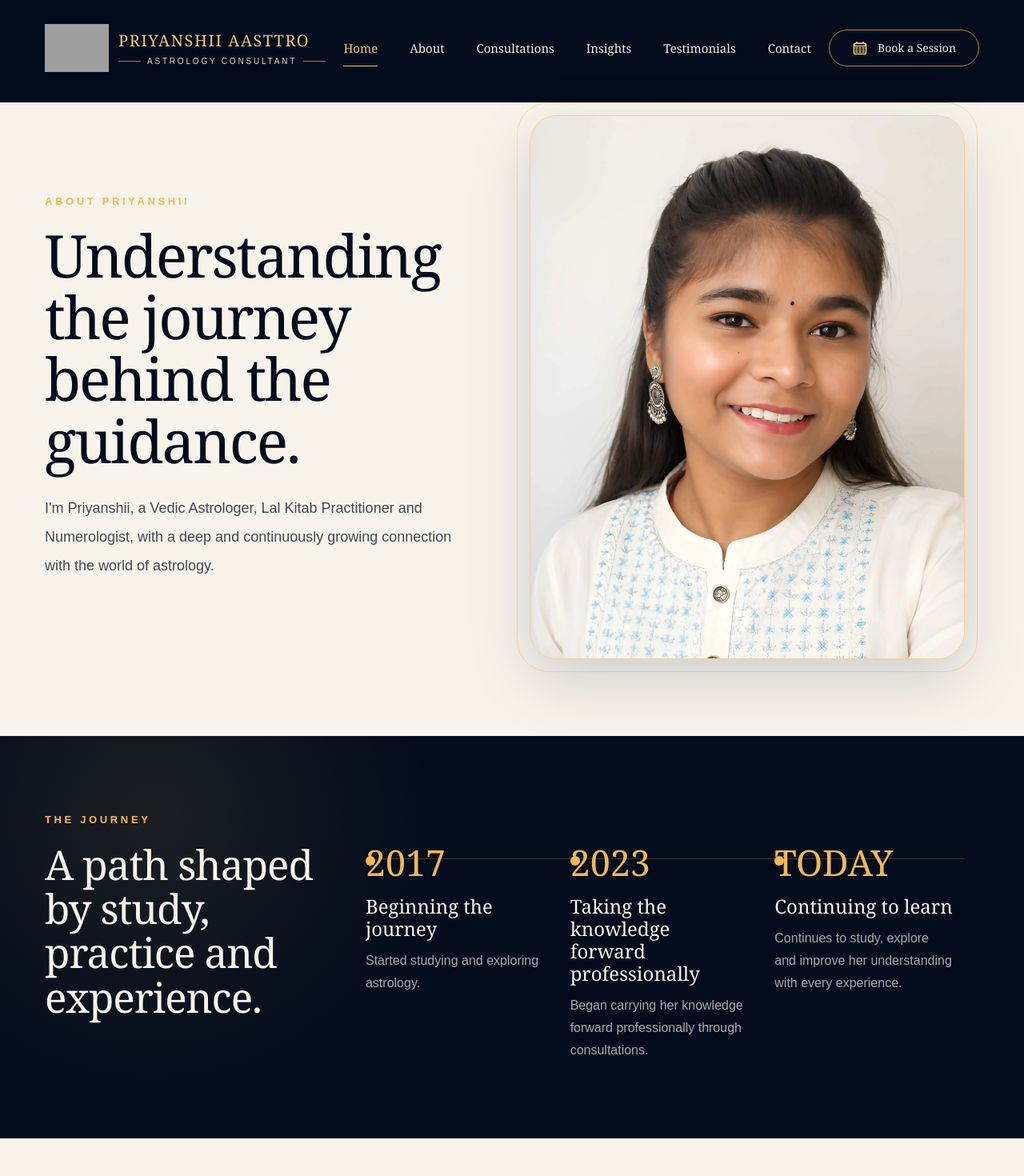
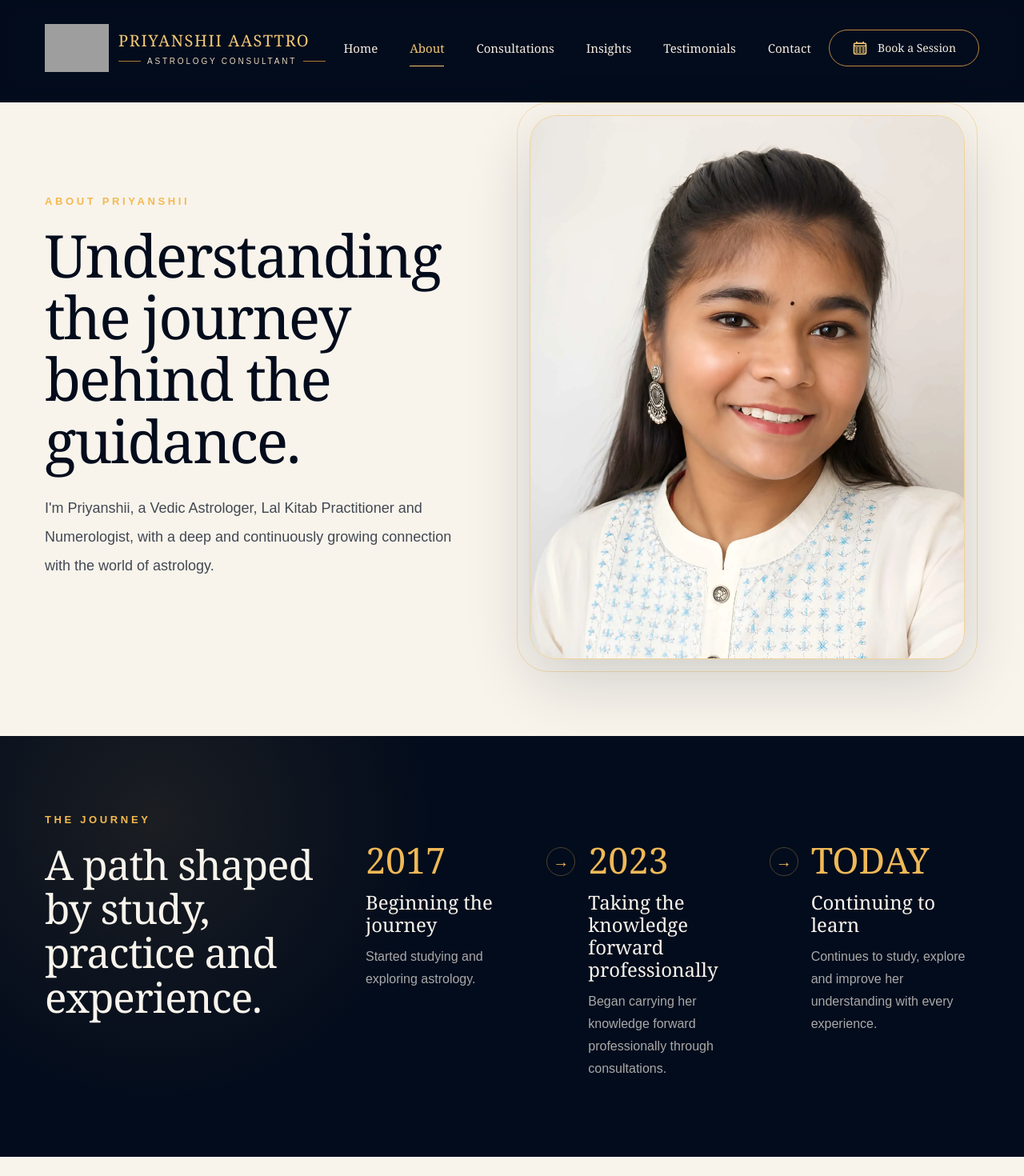
Before and after one commit to MilanS56/astropriyanshi, a Next.js app in the folder frontend/: page /about in a window 1280 px wide. Shown: the top 1470 px of the page at 80% size. Built offline with nearby package versions, Linux system fonts and the light colour scheme; grey boxes are pictures that could not be loaded.

Commit message:
fixed the about page according to new content

```diff
--- a/frontend/app/about/page.tsx
+++ b/frontend/app/about/page.tsx
@@ -1,4 +1,5 @@
 import type { Metadata } from "next";
+import Link from "next/link";
 import Navbar from "@/components/layout/Navbar";
 import Footer from "@/components/layout/Footer";
 
@@ -112,16 +113,32 @@ export default function AboutPage() {
               <h2 className="font-serif text-[2.35rem] leading-[1.08] tracking-[-0.02em] md:text-[3.2rem]">
                 A path shaped by study, practice and experience.
               </h2>
-              <div className="relative grid gap-8 md:grid-cols-3 md:gap-0">
-                <div className="absolute left-[1.15rem] top-5 hidden h-px w-[calc(100%-2.3rem)] bg-[#F0B957]/25 md:block" />
+              <div className="grid gap-5 md:grid-cols-[minmax(0,1fr)_auto_minmax(0,1fr)_auto_minmax(0,1fr)] md:items-start md:gap-4">
                 {timeline.map((item, index) => (
-                  <article key={item.year} className="relative border-l border-[#F0B957]/20 pl-8 md:border-l-0 md:pl-0 md:pr-8">
-                    <span className="absolute -left-[0.34rem] top-1 h-3 w-3 rounded-full bg-[#F0B957] md:left-0 md:top-[1.05rem]" />
-                    <p className="font-serif text-4xl text-[#F0B957] md:text-[2.8rem]">{item.year}</p>
-                    <h3 className="mt-4 font-serif text-xl leading-7 text-[#f8f4ec] md:text-2xl">{item.title}</h3>
-                    <p className="mt-3 max-w-sm text-sm leading-7 text-[#f8f4ec]/68 md:text-base">{item.text}</p>
-                    {index < timeline.length - 1 && <div className="mt-8 h-px bg-[#f8f4ec]/10 md:hidden" />}
-                  </article>
+                  <div key={item.year} className="contents">
+                    <article className="relative py-2 md:py-0">
+                      <p className="font-serif text-4xl leading-none text-[#F0B957] md:text-[2.65rem] lg:text-[2.8rem]">
+                        {item.year}
+                      </p>
+                      <h3 className="mt-4 font-serif text-xl leading-7 text-[#f8f4ec] md:text-[1.35rem] lg:text-2xl">
+                        {item.title}
+                      </h3>
+                      <p className="mt-3 max-w-sm text-sm leading-7 text-[#f8f4ec]/68 md:text-[15px] lg:text-base">
+                        {item.text}
+                      </p>
+                    </article>
+
+                    {index < timeline.length - 1 && (
+                      <div
+                        aria-hidden="true"
+                        className="flex items-center justify-center py-1 md:pt-1.5"
+                      >
+                        <span className="flex h-9 w-9 rotate-90 items-center justify-center rounded-full border border-[#F0B957]/30 font-serif text-xl text-[#F0B957] md:rotate-0">
+                          &rarr;
+                        </span>
+                      </div>
+                    )}
+                  </div>
                 ))}
               </div>
             </div>
@@ -215,9 +232,9 @@ export default function AboutPage() {
             <p className="mx-auto mt-6 max-w-[46rem] text-base leading-8 text-[#030c1c]/72 md:text-[17px]">
               If you are looking for someone to understand your concerns through the perspective of Vedic Astrology, Lal Kitab or Numerology, I am here to guide you in exploring your situation with greater clarity and understanding.
             </p>
-            <a href="/consultations" className="mt-8 inline-flex min-h-14 items-center justify-center rounded-full bg-[#F0B957] px-8 font-serif text-[15px] text-[#030c1c] transition duration-300 hover:-translate-y-0.5 hover:bg-[#f4b94f] focus:outline-none focus:ring-2 focus:ring-[#030c1c] focus:ring-offset-4 focus:ring-offset-[#f8f4ec]">
+            <Link href="/consultations" className="mt-8 inline-flex min-h-14 items-center justify-center rounded-full bg-[#F0B957] px-8 font-serif text-[15px] text-[#030c1c] transition duration-300 hover:-translate-y-0.5 hover:bg-[#f4b94f] focus:outline-none focus:ring-2 focus:ring-[#030c1c] focus:ring-offset-4 focus:ring-offset-[#f8f4ec]">
               Book a Consultation&nbsp;&rarr;
-            </a>
+            </Link>
           </div>
         </section>
       </main>
--- a/frontend/components/home/Contact.tsx
+++ b/frontend/components/home/Contact.tsx
@@ -237,7 +237,7 @@ export function Contact() {
             <button
               type="submit"
               disabled={status === "submitting"}
-              className="group inline-flex min-h-14 w-full max-w-[18rem] items-center justify-center gap-4 rounded-full bg-[#F0B957] px-8 py-4 font-serif text-[15px] text-[#030c1c] transition duration-300 hover:-translate-y-0.5 hover:bg-[#f4b94f] focus:outline-none focus:ring-2 focus:ring-[#F0B957] focus:ring-offset-4 focus:ring-offset-[#030c1c] disabled:cursor-not-allowed disabled:opacity-70 sm:w-auto"
+              className="group mx-auto inline-flex min-h-14 w-full max-w-[18rem] items-center justify-center gap-4 rounded-full bg-[#F0B957] px-8 py-4 font-serif text-[15px] text-[#030c1c] transition duration-300 hover:-translate-y-0.5 hover:bg-[#f4b94f] focus:outline-none focus:ring-2 focus:ring-[#F0B957] focus:ring-offset-4 focus:ring-offset-[#030c1c] disabled:cursor-not-allowed disabled:opacity-70 sm:mx-0 sm:w-auto"
             >
               <span>{status === "submitting" ? "Preparing" : "Send Message"}</span>
               <span className="text-xl transition-transform duration-300 group-hover:translate-x-1">
@@ -246,7 +246,7 @@ export function Contact() {
             </button>
 
             <p
-              className="min-h-6 text-sm leading-6 text-[#f8f4ec]/62"
+              className="min-h-6 text-center text-sm leading-6 text-[#f8f4ec]/62 sm:text-left"
               aria-live="polite"
             >
               {status === "success"
--- a/frontend/components/layout/Footer.tsx
+++ b/frontend/components/layout/Footer.tsx
@@ -1,8 +1,10 @@
+import Link from "next/link";
+
 const footerLinks = [
   { label: "Home", href: "/" },
-  { label: "About", href: "#about-priyanshii-heading" },
+  { label: "About", href: "/about" },
   { label: "Consultations", href: "/consultations" },
-  { label: "Contact", href: "#contact" },
+  { label: "Contact", href: "/#contact" },
 ];
 
 export function Footer() {
@@ -11,7 +13,7 @@ export function Footer() {
       <div className="mx-auto max-w-[1440px]">
         <div className="grid gap-6 md:grid-cols-[auto_1fr] md:items-center md:gap-x-10 md:gap-y-5 lg:grid-cols-[1fr_auto_1fr] lg:gap-x-12">
           <div className="justify-self-start">
-            <a
+            <Link
               href="/"
               className="inline-flex items-center gap-2.5"
               aria-label="Priyanshii Aasttro home"
@@ -31,7 +33,7 @@ export function Footer() {
                   ASTROLOGY CONSULTANT
                 </span>
               </span>
-            </a>
+            </Link>
           </div>
 
           <p className="max-w-[18rem] text-sm leading-6 text-[#030c1c]/68 md:col-span-2 md:max-w-md lg:col-span-1 lg:max-w-none lg:justify-self-center lg:whitespace-nowrap lg:text-center">
@@ -43,13 +45,13 @@ export function Footer() {
             className="flex flex-wrap items-center gap-x-6 gap-y-1 text-sm text-[#030c1c]/75 min-[360px]:gap-x-6 min-[360px]:gap-y-2 sm:gap-x-8 md:justify-end lg:flex-nowrap lg:gap-x-8 lg:justify-self-end"
           >
             {footerLinks.map((link) => (
-              <a
+              <Link
                 key={link.label}
                 href={link.href}
                 className="rounded-full py-2 font-serif transition-colors duration-300 hover:text-[#f4b94f] focus:outline-none focus:ring-2 focus:ring-[#F0B957] focus:ring-offset-4 focus:ring-offset-[#f8f4ec]"
               >
                 {link.label}
-              </a>
+              </Link>
             ))}
           </nav>
         </div>
--- a/frontend/components/layout/Navbar.tsx
+++ b/frontend/components/layout/Navbar.tsx
@@ -1,6 +1,8 @@
 "use client";
 
 import { useEffect, useRef, useState } from "react";
+import Link from "next/link";
+import { usePathname } from "next/navigation";
 
 const navItems = [
   { label: "Home", href: "/" },
@@ -8,7 +10,7 @@ const navItems = [
   { label: "Consultations", href: "/consultations" },
   { label: "Insights", href: "/insights" },
   { label: "Testimonials", href: "#testimonials" },
-  { label: "Contact", href: "#contact" },
+  { label: "Contact", href: "/#contact" },
 ];
 
 const drawerItems = navItems.filter((item) =>
@@ -19,6 +21,7 @@ export default function Navbar() {
   const [isMenuOpen, setIsMenuOpen] = useState(false);
   const navRef = useRef<HTMLElement>(null);
   const [navHeight, setNavHeight] = useState(0);
+  const pathname = usePathname();
 
   useEffect(() => {
     const navElement = navRef.current;
@@ -67,7 +70,7 @@ export default function Navbar() {
     <header className="fixed inset-x-0 top-0 z-[90] border-b border-[#F4EDE2]/10 bg-[#030c1c]/72 backdrop-blur-md xl:absolute xl:border-b-0 xl:bg-transparent xl:backdrop-blur-0">
       <nav ref={navRef} className="relative z-[90] mx-auto flex max-w-[1600px] items-center justify-between px-6 py-5 lg:px-10 xl:px-14">
         {/* Brand */}
-        <a
+        <Link
           href="/"
           className="flex shrink-0 items-center gap-2 whitespace-nowrap sm:gap-3"
           aria-label="Priyanshii Aasttro home"
@@ -89,37 +92,46 @@ export default function Navbar() {
               <span className="hidden h-px w-7 bg-[#A87932] sm:block" />
             </div>
           </div>
-        </a>
+        </Link>
 
         {/* Desktop Navigation */}
         <div className="hidden items-center gap-8 xl:flex xl:gap-10">
-          {navItems.map((item) => (
-            <a
+          {navItems.map((item) => {
+            const route = item.href.split("#")[0];
+            const isActive =
+              route === "/"
+                ? pathname === "/"
+                : Boolean(route && pathname.startsWith(route));
+
+            return (
+              <Link
                 key={item.label}
                 href={item.href}
+                aria-current={isActive ? "page" : undefined}
                 className={`relative py-2 font-serif text-[15px] transition-colors ${
-                item.label === "Home"
+                  isActive
                     ? "text-[#F2C875]"
                     : "text-[#F4EDE2] hover:text-[#F2C875]"
                 }`}
               >
                 {item.label}
 
-              {item.label === "Home" && (
+                {isActive && (
                   <span className="absolute -bottom-1 left-0 h-px w-full bg-[#F2C875]" />
                 )}
-            </a>
-          ))}
+              </Link>
+            );
+          })}
         </div>
 
         {/* Desktop CTA */}
-        <a
+        <Link
           href="/consultations"
           className="hidden shrink-0 items-center gap-3 whitespace-nowrap rounded-full border border-[#B98942] px-7 py-3 text-sm text-[#F4EDE2] transition-all duration-300 hover:bg-[#B98942]/10 hover:text-[#F2C875] xl:flex"
         >
           <span className="flex items-center"><img src="/images/decorators/calendar.svg" alt="Calendar" aria-hidden="true" className="h-5 w-5 object-contain" /></span>
           <span className="font-serif">Book a Session</span>
-        </a>
+        </Link>
 
         {/* Mobile Menu Button */}
         <button
@@ -175,7 +187,7 @@ export default function Navbar() {
 
           <div className="flex flex-col border-y border-[#F4EDE2]/10">
             {drawerItems.map((item) => (
-              <a
+              <Link
                 key={item.label}
                 href={item.href}
                 tabIndex={isMenuOpen ? 0 : -1}
@@ -186,11 +198,11 @@ export default function Navbar() {
                 <span className="text-base text-[#F2C875] opacity-60 transition-transform duration-300 group-hover:translate-x-1">
                   →
                 </span>
-              </a>
+              </Link>
             ))}
           </div>
 
-          <a
+          <Link
             href="/consultations"
             tabIndex={isMenuOpen ? 0 : -1}
             onClick={() => setIsMenuOpen(false)}
@@ -198,7 +210,7 @@ export default function Navbar() {
           >
             Book a Consultation
             <span className="ml-3 text-lg">→</span>
-          </a>
+          </Link>
         </div>
       </aside>
     </header>
```
Also changed, not shown: frontend/components/home/About.tsx (+9 -9 lines). Lines whose indentation alone changed are shown as unchanged.
